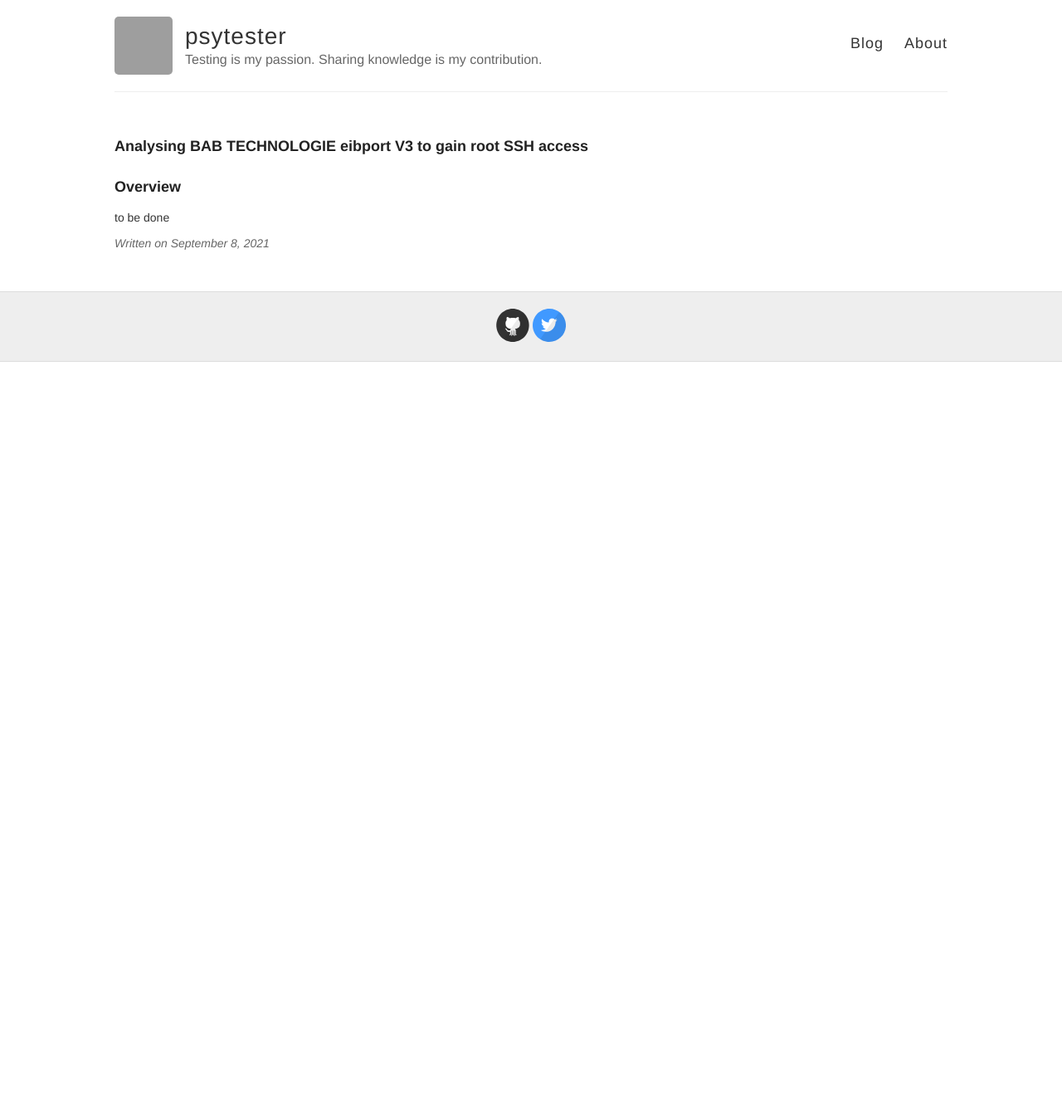
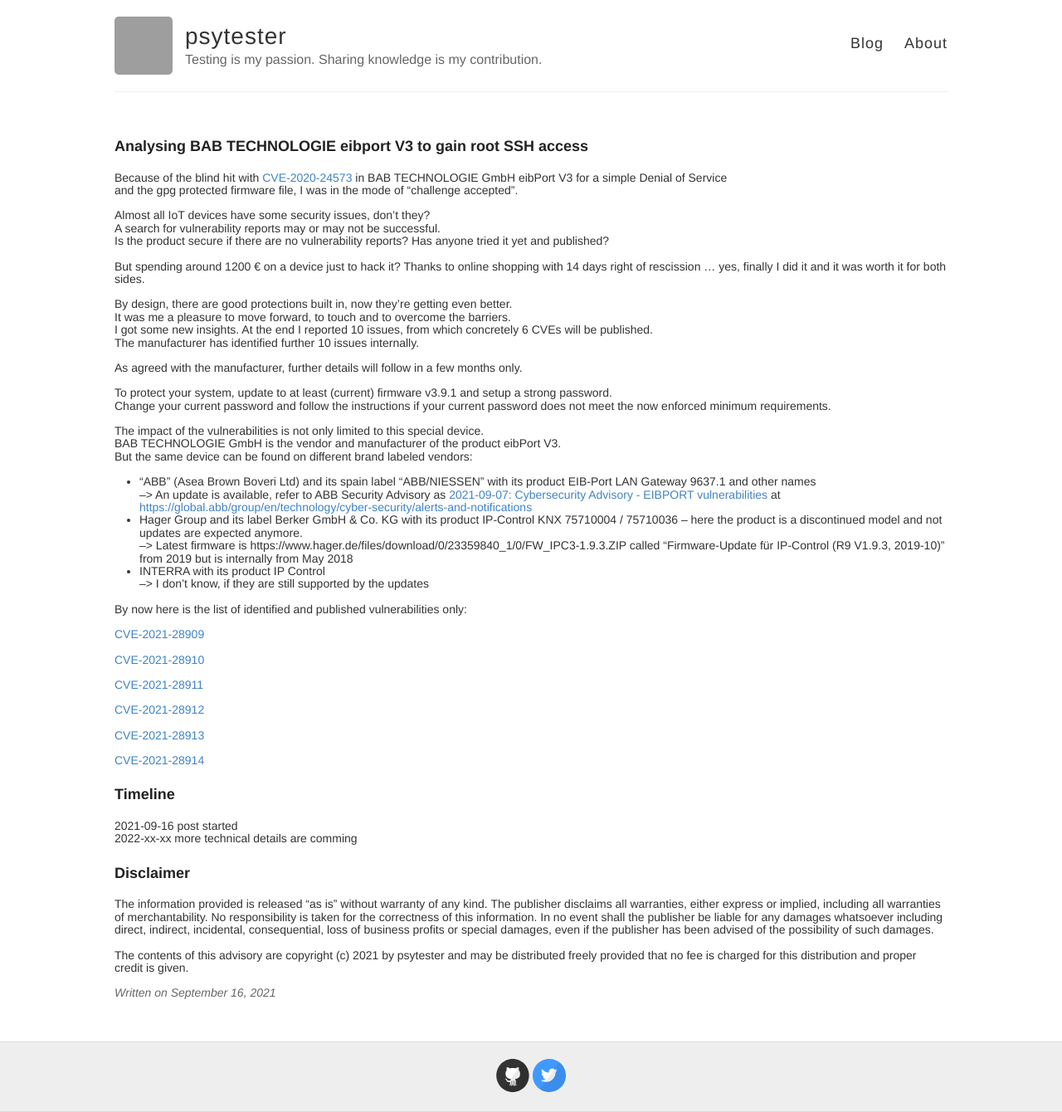
Before and after one commit to psytester/psytester.github.io, a Jekyll site: the page built from _posts/hacking_and_pentests/2021-09-08-analysing_eibport_to_gain_root_SSH_access.md, in a window 1280 px wide. Shown: the whole page at 83% size. Built offline with Jekyll 4.4.1, drawn with Linux system fonts in a browser that asks for light colours; before the commit the page ends 900 px from its top, so only the background shows below that; grey boxes are pictures that could not be loaded.

Commit message:
initial post

```diff
--- a/_posts/hacking_and_pentests/2021-09-08-analysing_eibport_to_gain_root_SSH_access.md
+++ b/_posts/hacking_and_pentests/2021-09-08-analysing_eibport_to_gain_root_SSH_access.md
@@ -1,10 +1,66 @@
 ---
 layout: post
 title:  "Analysing BAB TECHNOLOGIE eibport V3 to gain root SSH access"
-date:   2021-09-08 22:40:00 MEST
+date:   2021-09-16 23:05:00 MEST
 author: 'psytester'
 ---
 
-# Overview
+Because of the blind hit with [CVE-2020-24573](https://psytester.github.io/CVE-2020-24573/) in BAB TECHNOLOGIE GmbH eibPort V3 for a simple Denial of Service<br>
+and the gpg protected firmware file, I was in the mode of "challenge accepted".
 
-to be done
+Almost all IoT devices have some security issues, don't they?<br>
+A search for vulnerability reports may or may not be successful.<br>
+Is the product secure if there are no vulnerability reports? Has anyone tried it yet and published?
+
+But spending around 1200 € on a device just to hack it? Thanks to online shopping with 14 days right of rescission … yes, finally I did it and it was worth it for both sides.
+
+By design, there are good protections built in, now they're getting even better.<br>
+It was me a pleasure to move forward, to touch and to overcome the barriers.<br>
+I got some new insights. At the end I reported 10 issues, from which concretely 6 CVEs will be published.<br>
+The manufacturer has identified further 10 issues internally.
+
+As agreed with the manufacturer, further details will follow in a few months only.
+
+To protect your system, update to at least (current) firmware v3.9.1 and setup a strong password.<br>
+Change your current password and follow the instructions if your current password does not meet the now enforced minimum requirements.
+
+
+The impact of the vulnerabilities is not only limited to this special device.<br>
+BAB TECHNOLOGIE GmbH is the vendor and manufacturer of the product eibPort V3.<br>
+But the same device can be found on different brand labeled vendors:
+- "ABB" (Asea Brown Boveri Ltd) and its spain label "ABB/NIESSEN" with its product EIB-Port LAN Gateway 9637.1 and other names<br>
+--> An update is available, refer to ABB Security Advisory as [2021-09-07: Cybersecurity Advisory - EIBPORT vulnerabilities](https://search.abb.com/library/Download.aspx?DocumentID=9AKK107992A7304&LanguageCode=en&DocumentPartId=&Action=Launch) at [https://global.abb/group/en/technology/cyber-security/alerts-and-notifications](https://global.abb/group/en/technology/cyber-security/alerts-and-notifications)
+- Hager Group and its label Berker GmbH & Co. KG with its product IP-Control KNX 75710004 / 75710036 -- here the product is a discontinued model and not updates are expected anymore.<br>
+--> Latest firmware is https://www.hager.de/files/download/0/23359840_1/0/FW_IPC3-1.9.3.ZIP called "Firmware-Update für IP-Control (R9 V1.9.3, 2019-10)" from 2019 but is internally from May 2018
+- INTERRA with its product IP Control<br>
+--> I don't know, if they are still supported by the updates
+
+
+
+
+
+By now here is the list of identified and published vulnerabilities only:
+
+[CVE-2021-28909](https://psytester.github.io/CVE-2021-28909/)
+
+[CVE-2021-28910](https://psytester.github.io/CVE-2021-28910/)
+
+[CVE-2021-28911](https://psytester.github.io/CVE-2021-28911/)
+
+[CVE-2021-28912](https://psytester.github.io/CVE-2021-28912/)
+
+[CVE-2021-28913](https://psytester.github.io/CVE-2021-28913/)
+
+[CVE-2021-28914](https://psytester.github.io/CVE-2021-28914/)
+
+
+# Timeline
+2021-09-16 post started<br>
+2022-xx-xx more technical details are comming
+
+# Disclaimer
+
+The information provided is released "as is" without warranty of any kind. The publisher disclaims all warranties, either express or implied, including all warranties of merchantability. No responsibility is taken for the correctness of this information.
+In no event shall the publisher be liable for any damages whatsoever including direct, indirect, incidental, consequential, loss of business profits or special damages, even if the publisher has been advised of the possibility of such damages.
+
+The contents of this advisory are copyright (c) 2021 by psytester and may be distributed freely provided that no fee is charged for this distribution and proper credit is given.
```
